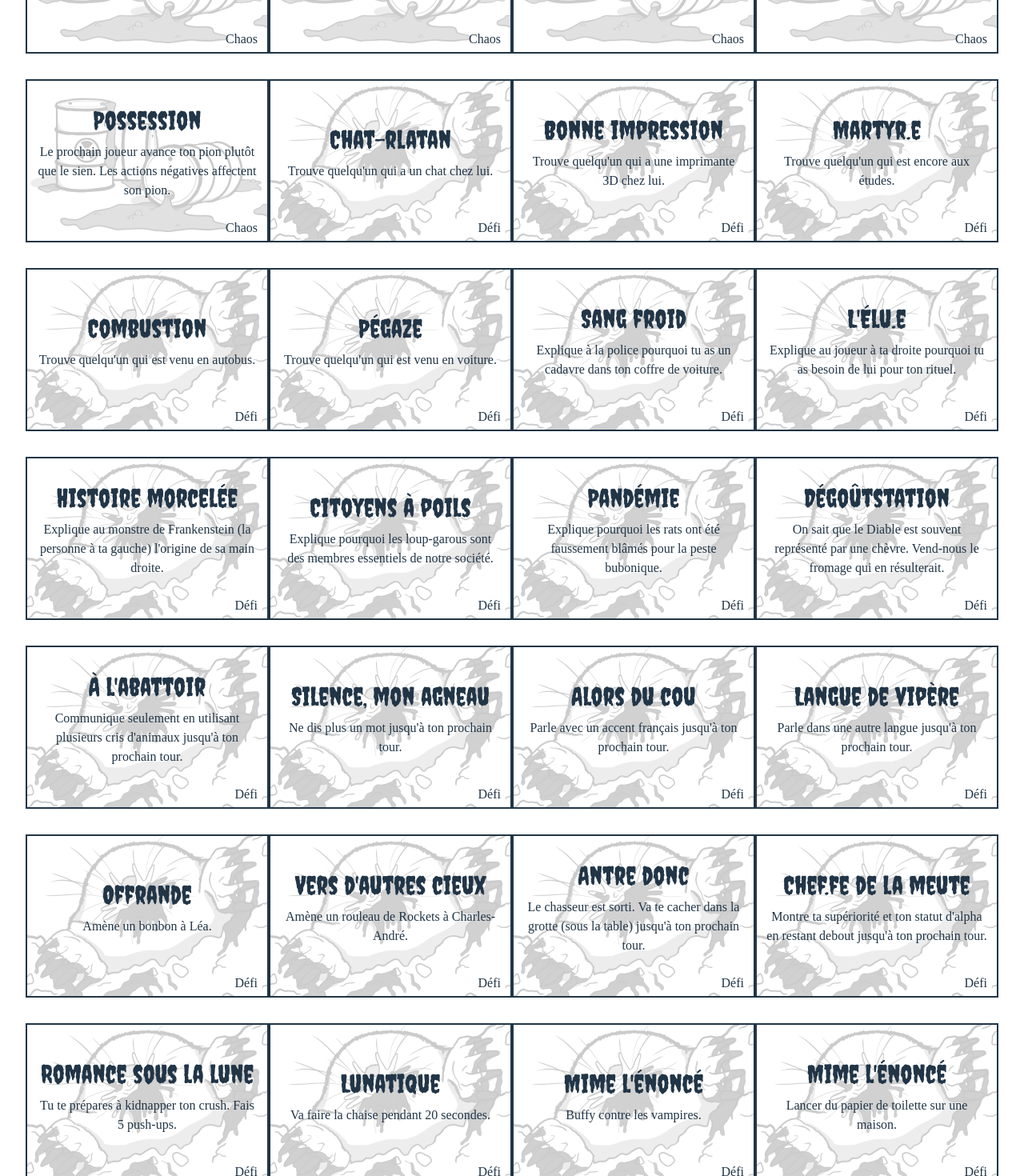
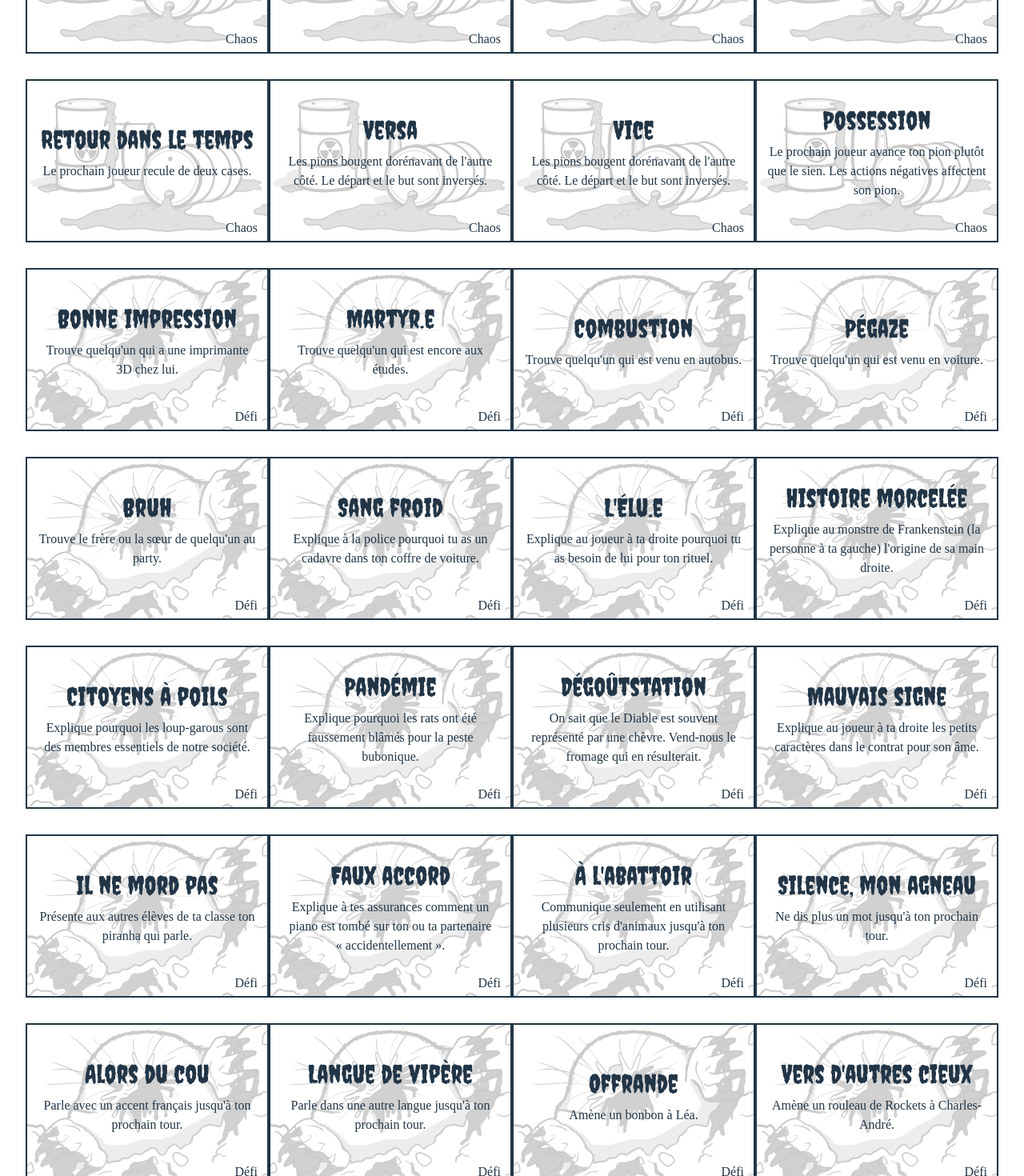
Before and after one commit to beaudry/HalloweenCarteur, a Preact app: page / in a window 1280 px wide. Shown: the part 1240-2710 px from the top of the page at 80% size. Built offline with nearby package versions, Linux system fonts and the light colour scheme; a web font is replaced by a local one.

Commit message:
Ajouter les cartes qui

```diff
--- a/src/donnees/cartes.ts
+++ b/src/donnees/cartes.ts
@@ -2,6 +2,11 @@ import Carte from "../modeles/Carte";
 import Categorie from "../modeles/Categorie";
 
 const cartes: Carte[] = [
+    { categorie: Categorie.chaos, cycle: "Solidarité", description: "Pioche une carte défi. Tous les joueurs doivent faire ce défi avec toi.", titre: "Rituel d'initiation" },
+    { categorie: Categorie.defi, cycle: "Enquête", description: "Trouve quelqu'un qui a un chat chez lui.", titre: "Chat-rlatan" },
+    { categorie: Categorie.qui, cycle: "Film d'horreur", description: "Qui crierait le plus durant un film d'horreur?", titre: "Moumoune" },
+    { categorie: Categorie.verite, cycle: "Mal", description: "Qui est ton tueur préféré?", titre: "Tueur en chéri" },
+
     { categorie: Categorie.chaos, cycle: "« Solidarité »", description: "Choisis deux joueurs. Ils pigent chacun un défi. Ceux qui échouent reculent de 2 cases.", titre: "Bouffons du roi" },
     { categorie: Categorie.chaos, cycle: "Bibi Party", description: "Le prochain joueur se déplace seulement de la moitié du nombre de cases supposé, arrondi en haut.", titre: "Dé empoisonné" }, // Valider avec Léa
     { categorie: Categorie.chaos, cycle: "Bibi Party", description: "Le dé du prochain joueur le fait reculer plutôt qu'avancer.", titre: "Brouillard" },
@@ -14,23 +19,27 @@ const cartes: Carte[] = [
     { categorie: Categorie.chaos, cycle: "Solidarité", description: "Avance le dernier joueur de trois cases.", titre: "Il a vu un fantôme" },
     { categorie: Categorie.chaos, cycle: "Solidarité", description: "Déplace le premier joueur sur la case du dernier joueur.", titre: "C'est un trouillard!" },
     { categorie: Categorie.chaos, cycle: "Solidarité", description: "Le prochain joueur passe son tour.", titre: "Enterré vivant" }, // Ôté le mot "prochain"
-    { categorie: Categorie.chaos, cycle: "Solidarité", description: "Pioche une carte défi. Tous les joueurs doivent faire ce défi avec toi.", titre: "Rituel d'initiation" },
     { categorie: Categorie.chaos, cycle: "Solidarité", description: "Le prochain joueur recule de deux cases.", titre: "Retour dans le temps" },
     { categorie: Categorie.chaos, cycle: "Spécial", description: "Les pions bougent dorénavant de l'autre côté. Le départ et le but sont inversés.", titre: "Versa" },
     { categorie: Categorie.chaos, cycle: "Spécial", description: "Les pions bougent dorénavant de l'autre côté. Le départ et le but sont inversés.", titre: "Vice" },
     { categorie: Categorie.chaos, cycle: "Voleur", description: "Le prochain joueur avance ton pion plutôt que le sien. Les actions négatives affectent son pion.", titre: "Possession" },
 
-    { categorie: Categorie.defi, cycle: "Enquête", description: "Trouve quelqu'un qui a un chat chez lui.", titre: "Chat-rlatan" },
     { categorie: Categorie.defi, cycle: "Enquête", description: "Trouve quelqu'un qui a une imprimante 3D chez lui.", titre: "Bonne impression" },
     { categorie: Categorie.defi, cycle: "Enquête", description: "Trouve quelqu'un qui est encore aux études.", titre: "Martyr.e" },
     { categorie: Categorie.defi, cycle: "Enquête", description: "Trouve quelqu'un qui est venu en autobus.", titre: "Combustion" },
     { categorie: Categorie.defi, cycle: "Enquête", description: "Trouve quelqu'un qui est venu en voiture.", titre: "Pégaze" },
+    { categorie: Categorie.defi, cycle: "Enquête", description: "Trouve le frère ou la sœur de quelqu'un au party.", titre: "Bruh" }, // Nouveau
+
     { categorie: Categorie.defi, cycle: "Improvisation", description: "Explique à la police pourquoi tu as un cadavre dans ton coffre de voiture.", titre: "Sang froid" },
     { categorie: Categorie.defi, cycle: "Improvisation", description: "Explique au joueur à ta droite pourquoi tu as besoin de lui pour ton rituel.", titre: "L'Élu.e" },
     { categorie: Categorie.defi, cycle: "Improvisation", description: "Explique au monstre de Frankenstein (la personne à ta gauche) l'origine de sa main droite.", titre: "Histoire morcelée" },
     { categorie: Categorie.defi, cycle: "Improvisation", description: "Explique pourquoi les loup-garous sont des membres essentiels de notre société.", titre: "Citoyens à poils" },
     { categorie: Categorie.defi, cycle: "Improvisation", description: "Explique pourquoi les rats ont été faussement blâmés pour la peste bubonique.", titre: "Pandémie" },
     { categorie: Categorie.defi, cycle: "Improvisation", description: "On sait que le Diable est souvent représenté par une chèvre. Vend-nous le fromage qui en résulterait.", titre: "Dégoûtstation" },
+    { categorie: Categorie.defi, cycle: "Improvisation", description: "Explique au joueur à ta droite les petits caractères dans le contrat pour son âme.", titre: "Mauvais signe" }, // Nouveau
+    { categorie: Categorie.defi, cycle: "Improvisation", description: "Présente aux autres élèves de ta classe ton piranha qui parle.", titre: "Il ne mord pas" }, // Nouveau
+    { categorie: Categorie.defi, cycle: "Improvisation", description: "Explique à tes assurances comment un piano est tombé sur ton ou ta partenaire « accidentellement ».", titre: "Faux accord" }, // Nouveau
+
     { categorie: Categorie.defi, cycle: "Langage", description: "Communique seulement en utilisant plusieurs cris d'animaux jusqu'à ton prochain tour.", titre: "À l'abattoir" },
     { categorie: Categorie.defi, cycle: "Langage", description: "Ne dis plus un mot jusqu'à ton prochain tour.", titre: "Silence, mon agneau" },
     { categorie: Categorie.defi, cycle: "Langage", description: "Parle avec un accent français jusqu'à ton prochain tour.", titre: "Alors du cou" },
@@ -41,18 +50,59 @@ const cartes: Carte[] = [
     { categorie: Categorie.defi, cycle: "Loup-Garou", description: "Montre ta supériorité et ton statut d'alpha en restant debout jusqu'à ton prochain tour.", titre: "Chef.fe de la meute" },
     { categorie: Categorie.defi, cycle: "Loup-Garou", description: "Tu te prépares à kidnapper ton crush. Fais 5 push-ups.", titre: "Romance sous la lune" },
     { categorie: Categorie.defi, cycle: "Loup-Garou", description: "Va faire la chaise pendant 20 secondes.", titre: "Lunatique" },
-    { categorie: Categorie.defi, cycle: "Mimes", description: "Buffy contre les vampires.", titre: "Mime l'énoncé" },
-    { categorie: Categorie.defi, cycle: "Mimes", description: "Lancer du papier de toilette sur une maison.", titre: "Mime l'énoncé" },
-    { categorie: Categorie.defi, cycle: "Mimes", description: "Le film l'Exorciste.", titre: "Mime l'énoncé" },
-    { categorie: Categorie.defi, cycle: "Mimes", description: "Le film Twilight.", titre: "Mime l'énoncé" },
-    { categorie: Categorie.defi, cycle: "Mimes", description: "Nick Quasi-Sans-Tête.", titre: "Mime l'énoncé" },
-    { categorie: Categorie.defi, cycle: "Mimes", description: "Une citrouille avec une chandelle à l'intérieur.", titre: "Mime l'énoncé" },
+    { categorie: Categorie.defi, cycle: "Mimes", description: "Une araignée.", titre: "Mime l'énoncé" },
+    { categorie: Categorie.defi, cycle: "Mimes", description: "Un clown tueur.", titre: "Mime l'énoncé" },
+    { categorie: Categorie.defi, cycle: "Mimes", description: "Une séance de Ouija.", titre: "Mime l'énoncé" },
     { categorie: Categorie.defi, cycle: "Partage", description: "Emprunte un accessoire de quelqu'un d'autre jusqu'à ton prochain tour.", titre: "Mascarade" },
     { categorie: Categorie.defi, cycle: "Partage", description: "Mets les bas de quelqu'un d'autre jusqu'à ton prochain tour.", titre: "Coup bas" },
     { categorie: Categorie.defi, cycle: "Partage", description: "Porte le chapeau de quelqu'un d'autre jusqu'à ton prochain tour.", titre: "Tu deviens chauve" },
     { categorie: Categorie.defi, cycle: "Social", description: "Nomme correctement tous les joueurs à la table.", titre: "Sans nom" },
     { categorie: Categorie.defi, cycle: "Social", description: "Trouve un.e non-joueur.euse et viens nous le.a présenter en quelques phrases.", titre: "Recrutement" },
     { categorie: Categorie.defi, cycle: "Social", description: "Va changer la chanson qui joue et mets celle de ton choix. Chante-la (la table doit t'entendre).", titre: "Perce-oreilles" },
+    { categorie: Categorie.defi, cycle: "Connaissances générales", description: "Donne le titre d'au moins deux des films qui jouent présentement sur les écrans.", titre: "Écran de protection" }, // Nouveau
+    { categorie: Categorie.defi, cycle: "Connaissances générales", description: "Quel est le nom de la chanson qui joue présentement? Tu as dix secondes." }, // Nouveau
+
+    { categorie: Categorie.qui, cycle: "Film d'horreur", description: "Qui survivrait dans un film d'horreur", },
+    { categorie: Categorie.qui, cycle: "Film d'horreur", description: "Qui serait le premier à mourir dans un film d'horreur?", },
+    { categorie: Categorie.qui, cycle: "Film d'horreur", description: "Qui serait le tueur dans un film d'horreur?", },
+    { categorie: Categorie.qui, cycle: "Célébration", description: "Qui serait le premier à mourir dans un film d'horreur?", },
+    { categorie: Categorie.qui, cycle: "Célébration", description: "Qui donnerait son sac de bonbons d'Halloween?", },
+    { categorie: Categorie.qui, cycle: "Célébration", description: "Qui volerait des bonbons dans ton sac d'Halloween?", },
+    { categorie: Categorie.qui, cycle: "Célébration", description: "Qui cognerait deux fois à la même maison à l'Halloween?", },
+    { categorie: Categorie.qui, cycle: "Célébration", description: "Qui aurait le costume le plus ridicule à l'Halloween?", },
+    { categorie: Categorie.qui, cycle: "Célébration", description: "Qui décore en août / en premier?", },
+    { categorie: Categorie.qui, cycle: "Célébration", description: "Qui garde ses décorations le plus longtemps?", },
+    { categorie: Categorie.qui, cycle: "Célébration", description: "Qui célébrerait l'Halloween à l'année longue?", },
+    { categorie: Categorie.qui, cycle: "Costume", description: "Qui aimerait être déguisé plus souvent?", },
+    { categorie: Categorie.qui, cycle: "Costume", description: "Qui a décidé de son costume le plus à la dernière minute?", },
+    { categorie: Categorie.qui, cycle: "Costume", description: "Qui a réutilisé son costume de l'année passée?", },
+    { categorie: Categorie.qui, cycle: "Costume", description: "Qui a le plus beau costume?", },
+    { categorie: Categorie.qui, cycle: "Costume", description: "Qui possède un maillot de bain orange?", },
+    { categorie: Categorie.qui, cycle: "Traître", description: "Qui pourrait être un vampire?", },
+    { categorie: Categorie.qui, cycle: "Traître", description: "Qui pourrait être un loup-garou?", },
+    { categorie: Categorie.qui, cycle: "Traître", description: "Qui vendrait son âme au Diable?", },
+    { categorie: Categorie.qui, cycle: "Traître", description: "Qui donnerait le plus d'informations aux aliens?", },
+    { categorie: Categorie.qui, cycle: "Traître", description: "Qui mangerait de la chaire humaine?", },
+    { categorie: Categorie.qui, cycle: "Traître", description: "Qui est un trafiquant d'organes?", },
+
+    { categorie: Categorie.qui, description: "Qui serait pris dans Serpentard?", },
+    { categorie: Categorie.qui, description: "Qui est le plus malchanceux?", },
+    { categorie: Categorie.qui, description: "Qui a un téléphone avec moins de 5% de batterie?", },
+    { categorie: Categorie.qui, description: "Qui aime le plus le chocolat?", },
+    { categorie: Categorie.qui, description: "Qui était #TeamJacob en 2009?", },
+    { categorie: Categorie.qui, description: "Qui frencherait un loup-garou?", },
+    { categorie: Categorie.qui, description: "Qui tomberait en amour avec un fantôme?", },
+    { categorie: Categorie.qui, description: "Envers qui un fantôme tomberait en amour?", },
+    { categorie: Categorie.qui, description: "Qui te croirait si tu lui disais que tu pouvais prédire le futur?", },
+    { categorie: Categorie.qui, description: "Qui t'aiderait à enterrer un cadavre?", },
+    { categorie: Categorie.qui, description: "Qui ferait les meilleurs potions?", },
+    { categorie: Categorie.qui, description: "Qui hurle le plus fort à la lune?", },
+    { categorie: Categorie.qui, description: "Qui serait le meilleure chasseur de vampires?", },
+    { categorie: Categorie.qui, description: "Qui sera le prochain à briser un miroir?", },
+    { categorie: Categorie.qui, description: "Qui a l'aura la plus sensible?", },
+    { categorie: Categorie.qui, description: "Qui peut parler aux morts?", },
+    { categorie: Categorie.qui, description: "Qui jouerait à Ouija dans un cimetière?", },
+    { categorie: Categorie.qui, description: "Qui garderait un zombie en cage pour l'étudier?", },
 
     { categorie: Categorie.verite, cycle: "Halloween", description: "Qu'est-ce que la maison de riches donnait quand tu passais l'Halloween?", titre: "Butin" },
     { categorie: Categorie.verite, cycle: "Halloween", description: "Quel bonbon espérais-tu obtenir quand tu passais l'Halloween?", titre: "Désir" },
@@ -63,15 +113,14 @@ const cartes: Carte[] = [
     { categorie: Categorie.verite, cycle: "Mal", description: "Pour quelle raison irais-tu en prison?", titre: "Esprit criminel" },
     { categorie: Categorie.verite, cycle: "Mal", description: "Quelle est ton incantation préférée?", titre: "Hééé macarena" },
     { categorie: Categorie.verite, cycle: "Mal", description: "Qui est ta sorcière préféréé?", titre: "Ensorcelé" },
-    { categorie: Categorie.verite, cycle: "Mal", description: "Qui est ton tueur préféré?", titre: "Tueur en chéri" },
     { categorie: Categorie.verite, cycle: "Mal", description: "Selon toi, quelle est la pire malédiction que quelqu'un pourrait recevoir?", titre: "Ultime punition" },
     { categorie: Categorie.verite, cycle: "Mal", description: "Si on remplaçait tous les humains par des copies de toi, qu'est-ce qui va causer le premier meurtre?", titre: "Bombe à retardement" },
     { categorie: Categorie.verite, cycle: "Mal", description: "Si tu devais tuer quelqu'un, qu'utiliserais-tu comme arme?", titre: "Arme fatale" },
-    { categorie: Categorie.verite, cycle: "Marie/tue/fourre", description: ["Godzilla", "Mothra", "King Kong"], titre: "Animaux" },
-    { categorie: Categorie.verite, cycle: "Marie/tue/fourre", description: ["Jigsaw (la marionette)", "Chucky", "Un Mogwai/gremlin"], titre: "Jouets" },
-    { categorie: Categorie.verite, cycle: "Marie/tue/fourre", description: ["Leatherface", "Jason Voorhees", "Michael Myer"], titre: "Masques" },
-    { categorie: Categorie.verite, cycle: "Marie/tue/fourre", description: ["Patrick Bateman", "Sweeney Todd", "Hannibal Lecter"], titre: "Sigmas" },
-    { categorie: Categorie.verite, cycle: "Marie/tue/fourre", description: ["Un loup-garou", "Un vampire", "Un zombie"], titre: "Nuit de n'os" },
+    { categorie: Categorie.verite, cycle: "Marie/tue/fourre", description: ["Godzilla", "Mothra", "King Kong"], titre: "Marie/tue/fourre" },
+    { categorie: Categorie.verite, cycle: "Marie/tue/fourre", description: ["Jigsaw (la marionette)", "Chucky", "Un Mogwai/gremlin"], titre: "Marie/tue/fourre" },
+    { categorie: Categorie.verite, cycle: "Marie/tue/fourre", description: ["Leatherface", "Jason Voorhees", "Michael Myer"], titre: "Marie/tue/fourre" },
+    { categorie: Categorie.verite, cycle: "Marie/tue/fourre", description: ["Patrick Bateman", "Sweeney Todd", "Hannibal Lecter"], titre: "Marie/tue/fourre" },
+    { categorie: Categorie.verite, cycle: "Marie/tue/fourre", description: ["Un loup-garou", "Un vampire", "Un zombie"], titre: "Marie/tue/fourre" },
     { categorie: Categorie.verite, cycle: "Mise en situation", description: "Qu'est-ce qu'un inconnu pourrait te dire pour que tu rentres dans sa van?", titre: "Stranger danger" },
     { categorie: Categorie.verite, cycle: "Mise en situation", description: "Qui invoquerais-tu lors d'un rituel occulte, et que lui demanderais-tu?", titre: "Séance privée" },
     { categorie: Categorie.verite, cycle: "Mise en situation", description: "Qui serais-tu dans un film d'horreur?", titre: "Projection" },
--- a/src/modeles/Carte.ts
+++ b/src/modeles/Carte.ts
@@ -2,9 +2,9 @@ import Categorie from "./Categorie"
 
 type Carte = {
     categorie: Categorie;
-    cycle: string;
-    description: string | string[],
-    titre: string,
+    cycle?: string;
+    description?: string | string[],
+    titre?: string,
 }
 
 export default Carte;
```
